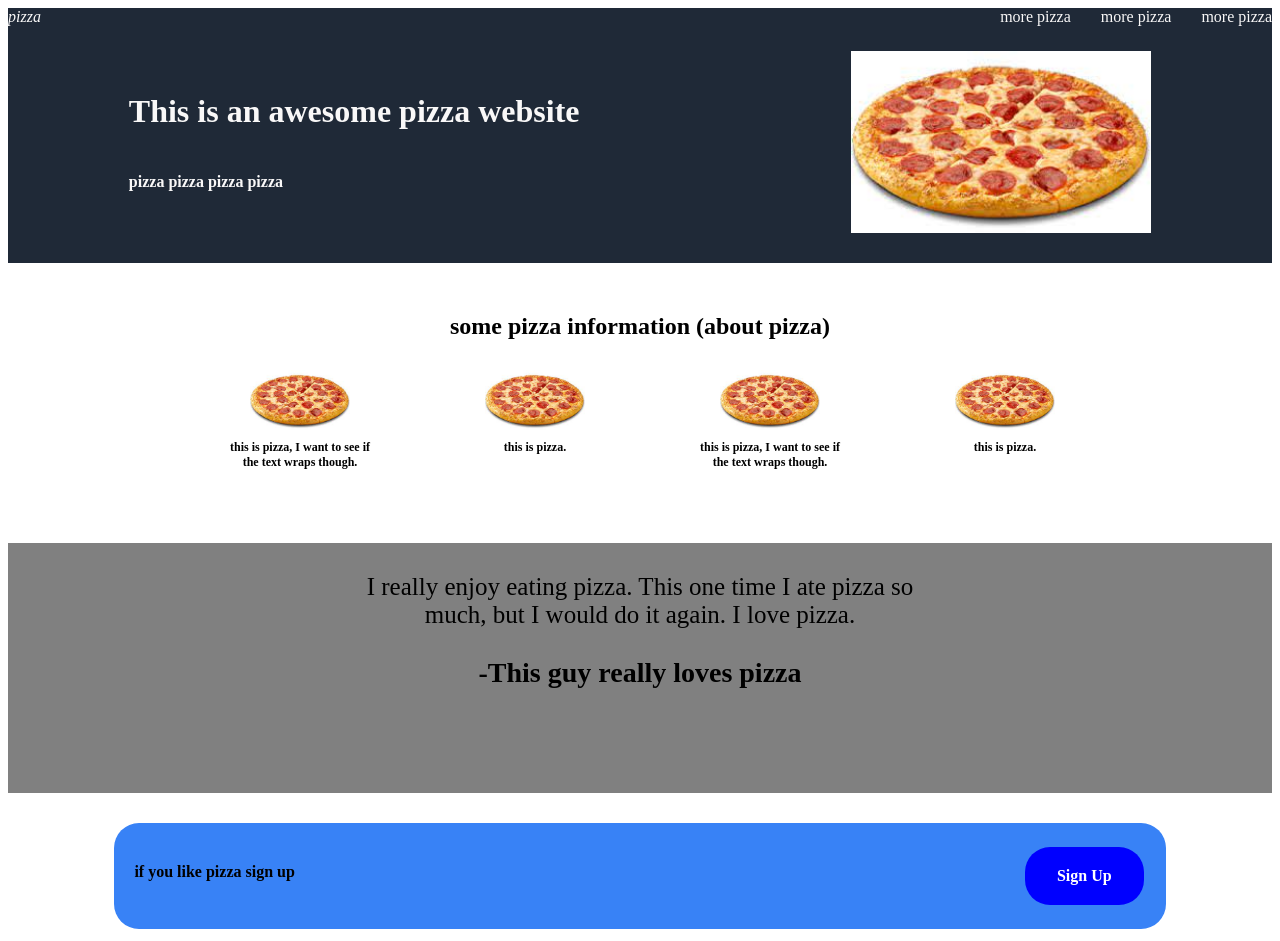
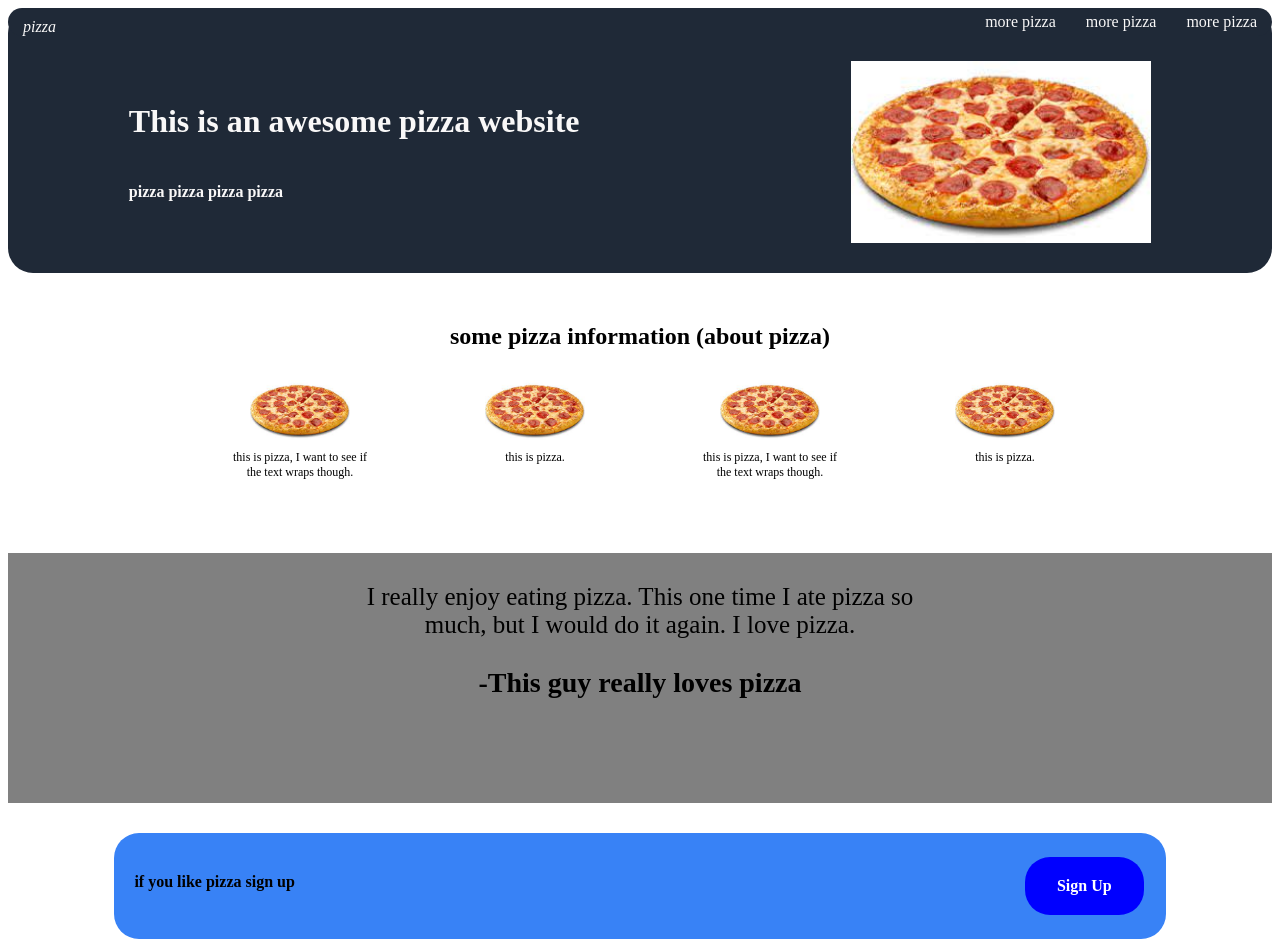
Before and after one commit to tytypec/Coolsite, a plain HTML site: page index.html in a window 1280 px wide. Drawn offline with Linux system fonts and the light colour scheme.

Commit message:
second push with minor formatting and corrections

```diff
--- a/index.html
+++ b/index.html
@@ -13,11 +13,11 @@
 			<div class="topbar">
 				<div> <em>  pizza </em></div>
 					<ul class="headerlink">
-						<li>more pizza</a>
-						<li>more pizza</a>
-						<li>more pizza</a>
+						<li>more pizza</li>
+						<li>more pizza</li>
+						<li>more pizza</li>
+					</ul>
 			</div>
-			</topbar>
 			<div class="mainofhead">
 				<div class="maincontent">
 					<h1> This is an awesome pizza website</h1>
@@ -31,7 +31,7 @@
 
 
 		<div class="secondarycontent">
-	<h2> some pizza information (about pizza)<h2>
+			<h2> some pizza information (about pizza)</h2>
 			<div class="contentcontainer">
 				<!-- <ul class="contentblocks">
 				<li><img src="images/vodka.jpg" width="100" height="auto"></li>
@@ -75,7 +75,7 @@
 				<a href="#" class="button">Sign Up</a>
 			</div>
 		</div>
-	</div>
+
 
 	</body>
 
--- a/styles.css
+++ b/styles.css
@@ -11,6 +11,7 @@
 		background-color: #1F2937;
 		color: #F9F8F8;
 		width: 100%;
+		border-radius: 25px;
 
 
 		}
@@ -18,11 +19,18 @@
 	.topbar{
 		display: flex;
 		justify-content: space-between;
+		background-color: #1F2937;
 		align-items: center;
 		gap: 30px;
 		margin-bottom: 25px;
+		border-radius: 25px;
 
  		}
+
+	.topbar div{
+		margin-top: 10px;
+		margin-left: 15px;
+		}
 
 	.headerlink{
 		list-style-type: none;
@@ -30,6 +38,7 @@
 		margin: 0;
 		padding: 0;
 		gap: 30px;
+		margin-right: 15px;
 		}
 
 	.mainofhead{
```
Lines whose indentation alone changed are shown as unchanged.
